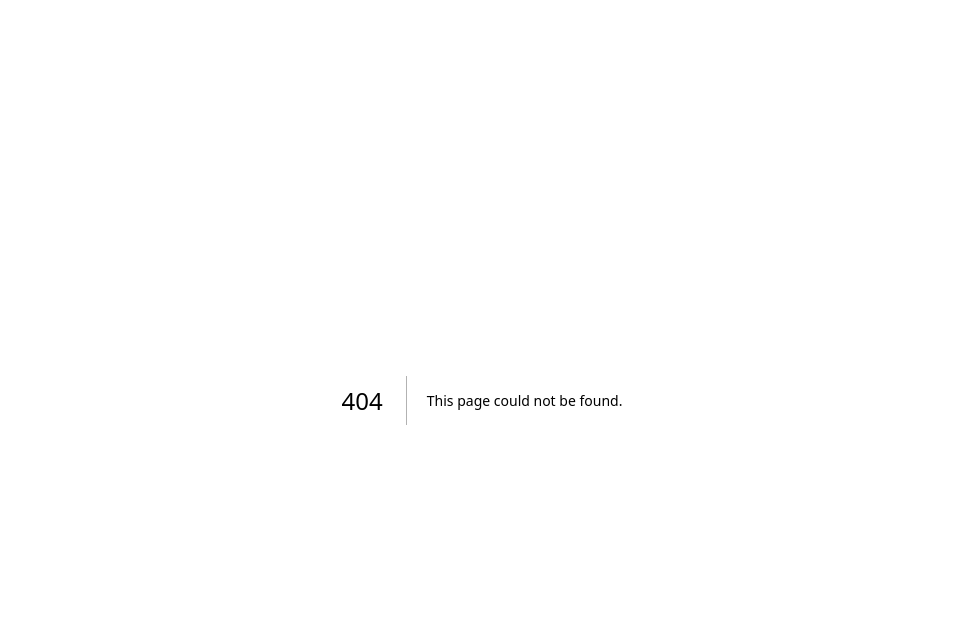
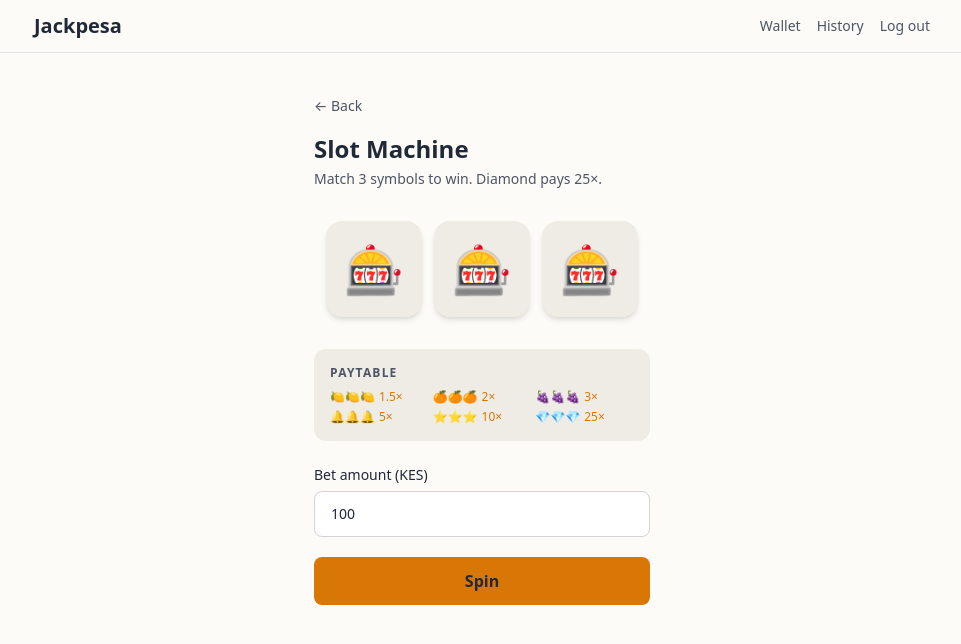
Before and after one commit to GitauGriffinke/jackpesa, a Next.js app: page /dashboard/games/slots in a window 1280 px wide. Before the commit this address had no page. Shown: the top 644 px of the page, without its empty margins (158-1119 px from the left). Built offline with nearby package versions, Linux system fonts and the light colour scheme; no server answers.

Commit message:
feat: add slot machine game with animated reels and paytable

```diff
--- /dev/null
+++ b/app/api/games/slots/route.ts
@@ -0,0 +1,96 @@
+import { NextResponse } from "next/server";
+import { z } from "zod";
+import { getCurrentUser } from "@/lib/auth";
+import { placeBet } from "@/lib/bet";
+import { toCents } from "@/lib/money";
+
+const Schema = z.object({
+  amountKes: z.number().int().min(10).max(150_000),
+  clientSeed: z.string().min(1).max(128),
+});
+
+// Weighted reel strip. Higher weight = appears more often.
+const SYMBOLS = [
+  { symbol: "🍋", weight: 30, name: "lemon" },
+  { symbol: "🍊", weight: 25, name: "orange" },
+  { symbol: "🍇", weight: 20, name: "grape" },
+  { symbol: "🔔", weight: 12, name: "bell" },
+  { symbol: "⭐", weight: 8,  name: "star" },
+  { symbol: "💎", weight: 5,  name: "diamond" },
+];
+
+const TOTAL = SYMBOLS.reduce((s, sym) => s + sym.weight, 0);
+
+// Paytable: multiplier for 3 matching symbols.
+const PAYTABLE: Record<string, number> = {
+  lemon:   1.5,
+  orange:  2,
+  grape:   3,
+  bell:    5,
+  star:    10,
+  diamond: 25,
+};
+
+function pickSymbol(float: number) {
+  let cumulative = 0;
+  for (const sym of SYMBOLS) {
+    cumulative += sym.weight / TOTAL;
+    if (float < cumulative) return sym;
+  }
+  return SYMBOLS[SYMBOLS.length - 1];
+}
+
+// Each reel uses a different slice of the float space via nonce offset.
+function reelFloat(baseFloat: number, reel: number): number {
+  return ((baseFloat * 1000 + reel * 137) % 1000) / 1000;
+}
+
+export async function POST(request: Request) {
+  const user = await getCurrentUser();
+  if (!user) {
+    return NextResponse.json({ error: "Not signed in" }, { status: 401 });
+  }
+
+  const body = await request.json().catch(() => null);
+  const parsed = Schema.safeParse(body);
+  if (!parsed.success) {
+    return NextResponse.json(
+      { error: parsed.error.issues[0]?.message ?? "Invalid input" },
+      { status: 400 },
+    );
+  }
+
+  const amountCents = toCents(parsed.data.amountKes);
+
+  const result = await placeBet(
+    user.id,
+    "slots",
+    amountCents,
+    parsed.data.clientSeed,
+    (float) => {
+      const r1 = pickSymbol(reelFloat(float, 0));
+      const r2 = pickSymbol(reelFloat(float, 1));
+      const r3 = pickSymbol(reelFloat(float, 2));
+      if (r1.name === r2.name && r2.name === r3.name) {
+        return Math.floor(amountCents * PAYTABLE[r1.name]);
+      }
+      return 0;
+    },
+  );
+
+  const r1 = pickSymbol(reelFloat(result.float, 0));
+  const r2 = pickSymbol(reelFloat(result.float, 1));
+  const r3 = pickSymbol(reelFloat(result.float, 2));
+
+  return NextResponse.json({
+    reels: [r1.symbol, r2.symbol, r3.symbol],
+    win: result.payoutCents > 0,
+    payoutCents: result.payoutCents,
+    newBalanceCents: result.newBalanceCents,
+    serverSeed: result.round.serverSeed,
+    serverSeedHash: result.round.serverSeedHash,
+    clientSeed: result.round.clientSeed,
+    nonce: result.round.nonce,
+    float: result.float,
+  });
+}
--- /dev/null
+++ b/app/dashboard/games/slots/page.tsx
@@ -0,0 +1,171 @@
+"use client";
+
+import { useState } from "react";
+
+type Phase = "idle" | "spinning" | "result";
+
+interface RoundResult {
+  reels: string[];
+  win: boolean;
+  payoutCents: number;
+  newBalanceCents: number;
+  serverSeed: string;
+  serverSeedHash: string;
+  clientSeed: string;
+  nonce: number;
+  float: number;
+}
+
+function formatKES(cents: number) {
+  return new Intl.NumberFormat("en-KE", { style: "currency", currency: "KES" }).format(cents / 100);
+}
+
+export default function SlotsPage() {
+  const [amount, setAmount] = useState("100");
+  const [phase, setPhase] = useState<Phase>("idle");
+  const [result, setResult] = useState<RoundResult | null>(null);
+  const [displayReels, setDisplayReels] = useState(["🎰", "🎰", "🎰"]);
+  const [error, setError] = useState<string | null>(null);
+
+  const SYMBOLS = ["🍋", "🍊", "🍇", "🔔", "⭐", "💎"];
+
+  async function handleSpin(event: React.FormEvent<HTMLFormElement>) {
+    event.preventDefault();
+    setError(null);
+    setResult(null);
+    setPhase("spinning");
+
+    // Animate reels while waiting for result.
+    let tick = 0;
+    const interval = setInterval(() => {
+      setDisplayReels([
+        SYMBOLS[tick % SYMBOLS.length],
+        SYMBOLS[(tick + 2) % SYMBOLS.length],
+        SYMBOLS[(tick + 4) % SYMBOLS.length],
+      ]);
+      tick++;
+    }, 100);
+
+    const clientSeed = crypto.randomUUID();
+    const response = await fetch("/api/games/slots", {
+      method: "POST",
+      headers: { "Content-Type": "application/json" },
+      body: JSON.stringify({ amountKes: Number(amount), clientSeed }),
+    });
+
+    const data = await response.json().catch(() => null);
+    clearInterval(interval);
+
+    if (!response.ok) {
+      setPhase("idle");
+      setDisplayReels(["🎰", "🎰", "🎰"]);
+      setError(data?.error ?? "Something went wrong.");
+      return;
+    }
+
+    setDisplayReels(data.reels);
+    setResult(data);
+    setPhase("result");
+  }
+
+  function reset() {
+    setPhase("idle");
+    setResult(null);
+    setError(null);
+    setDisplayReels(["🎰", "🎰", "🎰"]);
+  }
+
+  const inputClass =
+    "w-full rounded-lg border border-zinc-300 bg-white px-4 py-3 text-text placeholder:text-text-muted focus:border-accent focus:outline-none focus-visible:ring-2 focus-visible:ring-accent";
+
+  return (
+    <main className="mx-auto w-full max-w-sm px-6 py-10">
+      <a href="/dashboard" className="text-sm text-text-muted hover:text-text">← Back</a>
+      <h1 className="mt-4 text-2xl font-bold text-text">Slot Machine</h1>
+      <p className="mt-1 text-sm text-text-muted">Match 3 symbols to win. Diamond pays 25×.</p>
+
+      {/* Reels */}
+      <div className="my-8 flex justify-center gap-3">
+        {displayReels.map((sym, i) => (
+          <div
+            key={i}
+            className={`flex h-24 w-24 items-center justify-center rounded-2xl text-5xl shadow-md transition-all ${
+              phase === "spinning" ? "animate-pulse bg-accent" : "bg-card"
+            } ${phase === "result" && result?.win ? "ring-2 ring-accent" : ""}`}
+          >
+            {sym}
+          </div>
+        ))}
+      </div>
+
+      {/* Paytable */}
+      <div className="mb-6 rounded-xl bg-card p-4">
+        <p className="mb-2 text-xs font-semibold uppercase tracking-widest text-text-muted">Paytable</p>
+        <div className="grid grid-cols-3 gap-1 text-xs text-text-muted">
+          {[["🍋🍋🍋","1.5×"],["🍊🍊🍊","2×"],["🍇🍇🍇","3×"],["🔔🔔🔔","5×"],["⭐⭐⭐","10×"],["💎💎💎","25×"]].map(([combo, mult]) => (
+            <div key={combo} className="flex items-center gap-1">
+              <span>{combo}</span>
+              <span className="font-medium text-accent">{mult}</span>
+            </div>
+          ))}
+        </div>
+      </div>
+
+      {/* Result */}
+      {phase === "result" && result && (
+        <div className={`mb-6 rounded-2xl p-5 text-center ${result.win ? "bg-amber-50" : "bg-zinc-100"}`}>
+          <p className="text-lg font-bold text-text">
+            {result.win ? "Jackpot! 🎉" : "No match. Try again."}
+          </p>
+          {result.win && (
+            <p className="mt-1 text-sm font-semibold text-accent">+{formatKES(result.payoutCents)}</p>
+          )}
+          <p className="mt-2 text-sm text-text-muted">
+            New balance: <span className="font-medium text-text">{formatKES(result.newBalanceCents)}</span>
+          </p>
+          <details className="mt-4 text-left text-xs text-text-muted">
+            <summary className="cursor-pointer font-medium">Verify this round</summary>
+            <div className="mt-2 flex flex-col gap-1 break-all font-mono">
+              <span>Server seed: {result.serverSeed}</span>
+              <span>Hash: {result.serverSeedHash}</span>
+              <span>Client seed: {result.clientSeed}</span>
+              <span>Nonce: {result.nonce}</span>
+              <span>Float: {result.float.toFixed(10)}</span>
+              <a href="/verify" target="_blank" className="mt-1 text-accent underline">Open verifier →</a>
+            </div>
+          </details>
+        </div>
+      )}
+
+      {phase !== "spinning" && (
+        <form onSubmit={handleSpin} className="flex flex-col gap-5" noValidate>
+          <label className="flex flex-col gap-1.5 text-sm font-medium text-text">
+            Bet amount (KES)
+            <input
+              className={inputClass}
+              inputMode="numeric"
+              placeholder="100"
+              value={amount}
+              onChange={(e) => setAmount(e.target.value.replace(/\D/g, ""))}
+            />
+          </label>
+          {error && <p role="alert" className="text-sm text-danger">{error}</p>}
+          <button
+            type="submit"
+            className="rounded-lg bg-accent px-4 py-3 font-semibold text-text transition-colors hover:bg-accent-hover"
+          >
+            Spin
+          </button>
+          {phase === "result" && (
+            <button type="button" onClick={reset} className="rounded-lg border border-zinc-300 px-4 py-3 text-sm font-medium text-text-muted hover:text-text">
+              Spin again
+            </button>
+          )}
+        </form>
+      )}
+      {phase === "spinning" && (
+        <p className="text-center text-sm text-text-muted">Spinning reels...</p>
+      )}
+    </main>
+  );
+}
--- a/app/dashboard/page.tsx
+++ b/app/dashboard/page.tsx
@@ -17,7 +17,7 @@ const GAMES: GameCard[] = [
   { id: "coin-toss", label: "Coin Toss", emoji: "🪙", description: "Heads or tails. 2× payout.", built: true },
   { id: "dice", label: "Dice Roll", emoji: "🎲", description: "Over or under. Up to 5×.", built: true },
   { id: "lucky-wheel", label: "Lucky Wheel", emoji: "🎡", description: "Spin for multipliers up to 10×.", built: true },
-  { id: "slots",            label: "Slot Machine",      emoji: "🎰", description: "3 reels, classic symbols.",            built: false },
+  { id: "slots", label: "Slot Machine", emoji: "🎰", description: "3 reels, classic symbols.", built: true },
   { id: "plinko",           label: "Plinko",            emoji: "📍", description: "Drop the ball, hit a multiplier.",     built: false },
   { id: "crash",            label: "Crash",             emoji: "🚀", description: "Cash out before it crashes.",          built: false },
   { id: "card-high-low",    label: "Card High / Low",   emoji: "🃏", description: "Higher or lower than the last card.", built: false },
```
